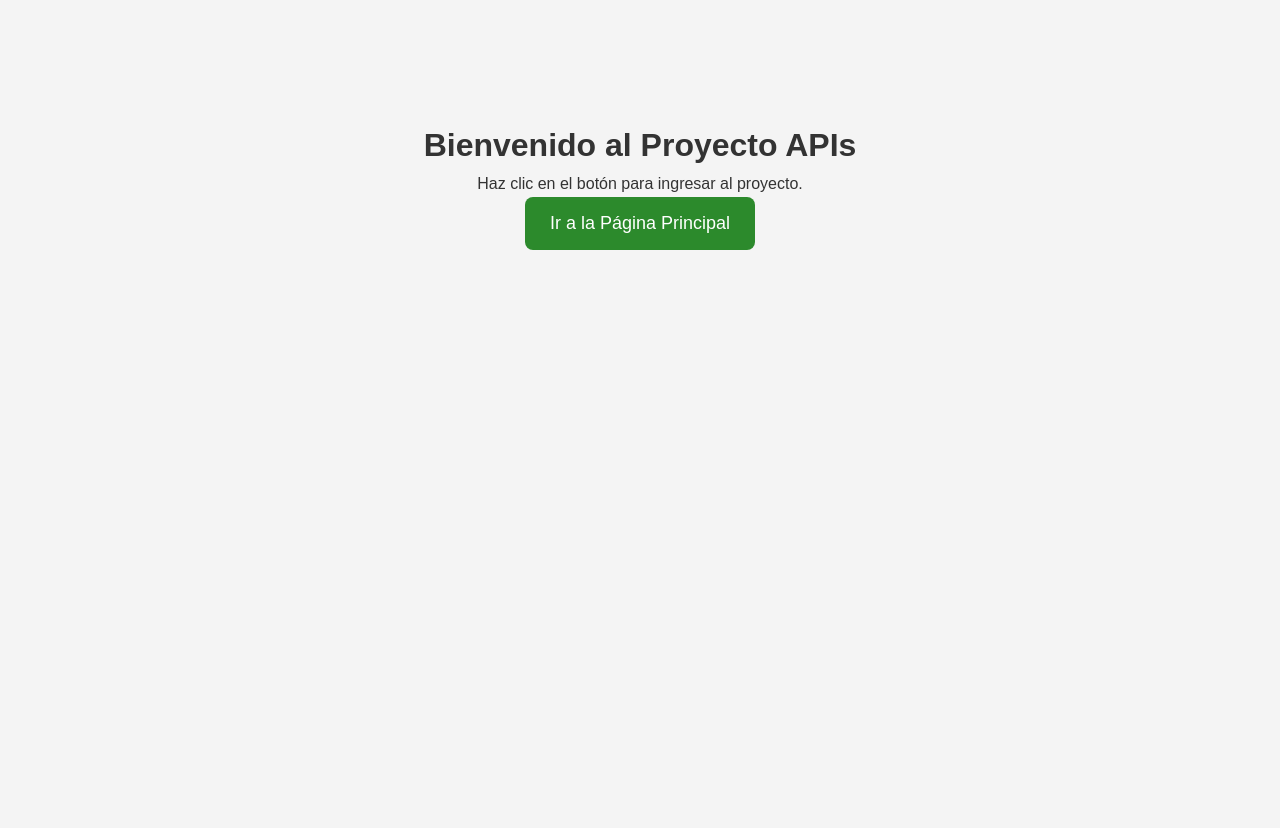
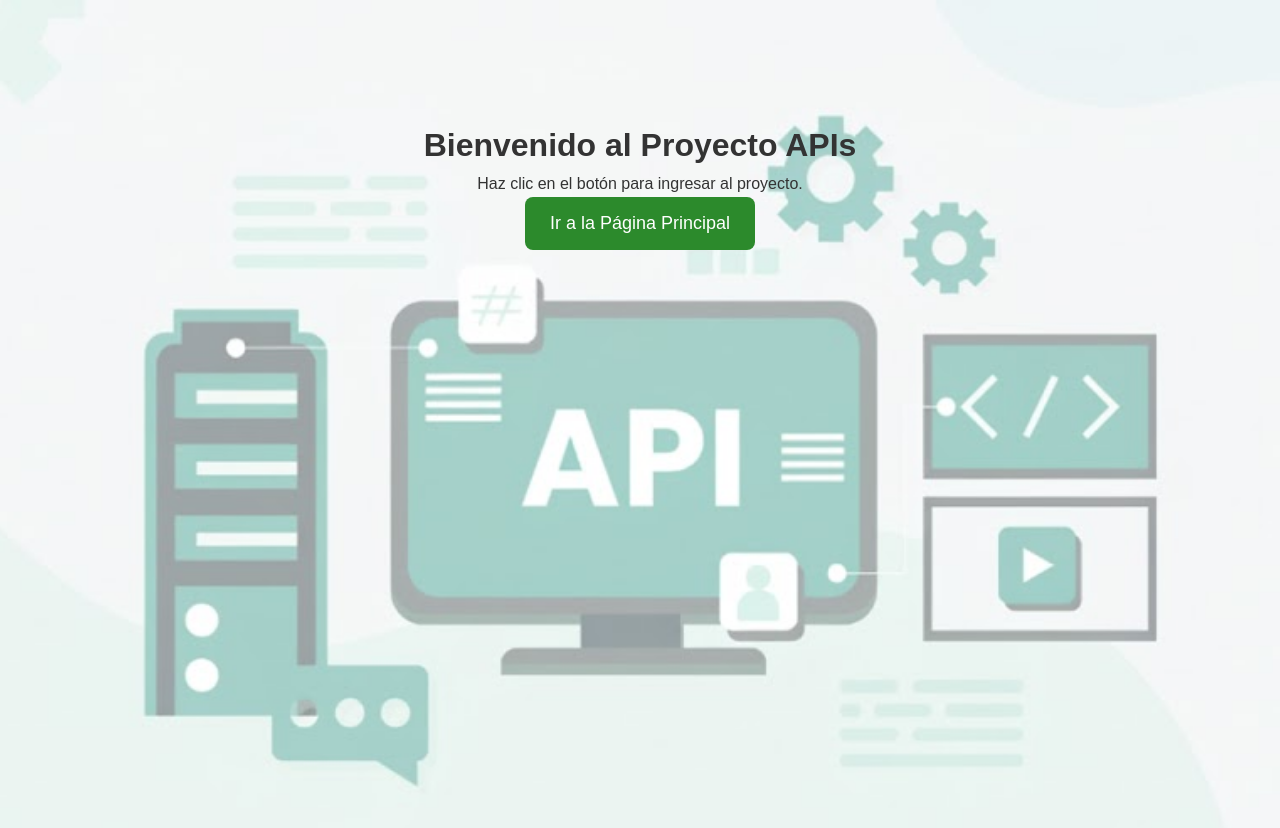
Before and after one commit to Biancavalentinagaleano/TP4_biancagaleano, a plain HTML site: page index.html in a window 1280 px wide. Before the commit the page ends 800 px from the top, so only its background shows below. Drawn offline with Linux system fonts and the light colour scheme.

Commit message:
imagen de fondo

```diff
--- a/statics/styles.css
+++ b/statics/styles.css
@@ -12,6 +12,12 @@ body {
   background-color: #f4f4f4;
   color: #333;
   line-height: 1.6;
+  background-image: url('../statics/imagenes/imagen-de-fondo.jpg');
+  background-size: cover;
+  background-position: center;
+  background-repeat: repeat;
+  height: 100vh;
+  margin: 0;
 }
 
 .container {
```
Also changed, not shown: statics/imagenes/imagen-de-fondo.jpg (added).
